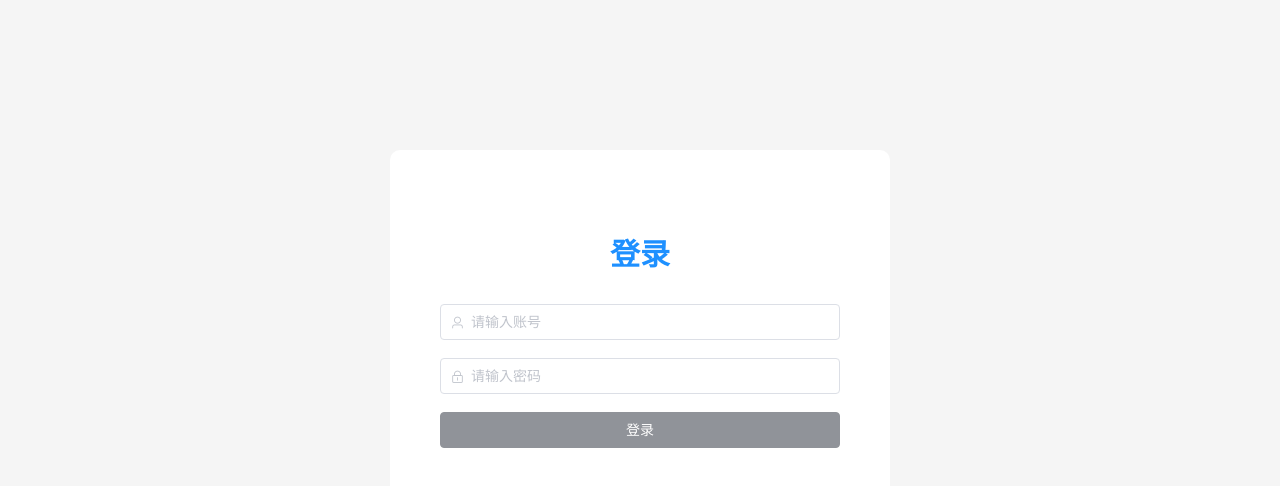
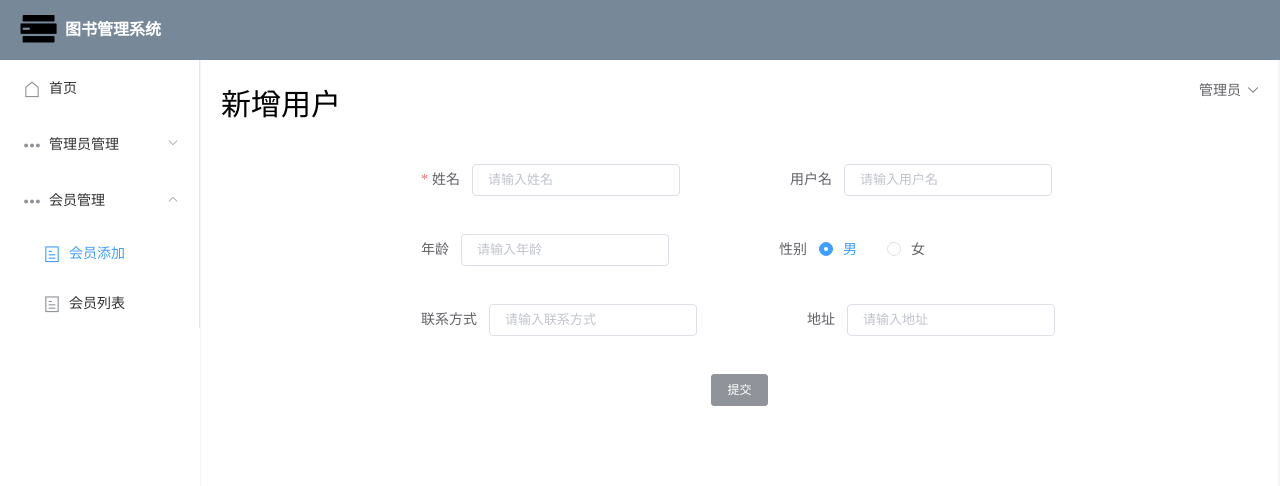
Before and after one commit to hexin-zou/library-management, a Vue app in the folder vue/: page /Add in a window 1280 px wide. Shown: the top 486 px of the page. Built offline with nearby package versions, Linux system fonts and the light colour scheme; no server answers.

Commit message:
2024-11-9 0:13 功能添加

```diff
--- a/vue/src/App.vue
+++ b/vue/src/App.vue
@@ -7,7 +7,7 @@
 
 <script>
 export default {
-  name: "app"
+  name: "App"
 }
 </script>
 <style scoped>
--- a/vue/src/main.js
+++ b/vue/src/main.js
@@ -1,10 +1,11 @@
 import Vue from 'vue'
-import App from './views/login/Login.vue'
+import App from './App.vue'
 import router from './router'
 import ElementUI from 'element-ui';
 import 'element-ui/lib/theme-chalk/index.css';
 import '@/assets/global.css'
 import HelloWorld from './components/HelloWorld.vue';
+
 
 Vue.config.productionTip = false
 Vue.use(ElementUI,{ size: 'small'});
--- a/vue/src/views/Layout.vue
+++ b/vue/src/views/Layout.vue
@@ -2,8 +2,23 @@
   <div>
     <!--头部区域-->
     <div style="height:60px; line-height:60px;margin-top: 0; background-color:lightslategrey">
-      <img src="@/assets/logo.png" alt="" style="width:40px;position: relative;top:10px;left :20px;">
-      <span style="margin-left:25px;color:white"><strong><router-link to="/about" style="color:white">图书管理系统</router-link></strong></span>
+      <div>
+        <img src="@/assets/logo.png" alt="" style="width: 40px; position: relative; top: 10px; left: 20px">
+        <span style="margin-left:25px;color:white"><strong>图书管理系统</strong></span>
+      </div>
+      <div style="flex: 1; text-align: right; padding-right: 20px">
+        <el-dropdown size="medium">
+          <span class="el-dropdown-link">
+            管理员<i class="el-icon-arrow-down el-icon--right"></i>
+          </span>
+          <el-dropdown-menu slot="dropdown" style="margin-top: -5px">
+            <el-dropdown-item>
+              <div style="width: 50px; text-align: center;" @click="logout">退出</div>
+            </el-dropdown-item>
+          </el-dropdown-menu>
+        </el-dropdown>
+      </div>
+
     </div>
 
     <!--    侧边栏和主体-->
@@ -98,6 +113,9 @@ export default {
     handleCurrentChange(pageNum) {
       this.params.pageNum = pageNum
       this.load()
+    },
+    logout() {
+      this.$router.push('/login')
     }
   }
 }
--- a/vue/src/views/home/HomeView.vue
+++ b/vue/src/views/home/HomeView.vue
@@ -1,6 +1,8 @@
 <template>
   <div>
-    主页
+    <div>
+      <el-button type="primary">按钮</el-button>
+    </div>
   </div>
 </template>
 
--- a/vue/src/views/login/Login.vue
+++ b/vue/src/views/login/Login.vue
@@ -1,7 +1,7 @@
 <template>
   <div style="width: 500px; height: 400px; background-color: white; border-radius: 10px; margin: 150px auto; padding:50px">
-    <div style="margin: 30px; text-align: center; font-size: 30px; font-weight: bold; color: dodgerblue">登录</div>
-    <el-form :model="admin">
+    <div style="margin: 30px; text-align: center; font-size: 30px; font-weight: bold; color: darkslategrey">登录</div>
+    <el-form :model="admin" :rules="rules" ref="loginForm" style="margin-right:70px" label-width="80px">
       <el-form-item prop="username">
         <el-input placeholder="请输入账号" prefix-icon="el-icon-user" size="medium" v-model="admin.username"></el-input>
       </el-form-item>
@@ -23,10 +23,21 @@ export default {
   data() {
     return {
       admin: {},
+      rules: {
+        username: [
+          {required: true, message: '请输入用户名', trigger: 'blur'}
+        ],
+        password: [
+          {required: true, trigger: 'blur'},
+          {min: 3, max: 10, message: '长度在3-10个字符', trigger: 'blur'}
+        ]
+      }
     }
   },
   methods: {
     login() {
+      this.$refs['loginForm'].validate((valid) => {
+        if (valid) {
           request.post('/admin/login', this.admin).then(res => {
             if (res.code === '200') {
               this.$notify.success("登录成功")
@@ -36,6 +47,8 @@ export default {
             }
           })
         }
+      })
+    }
   }
 }
 
```
Also changed, not shown: vue/src/router/index.js (+7 -9 lines), 1 other file (tests, documents, lock files or other folders). Lines whose indentation alone changed are shown as unchanged.
